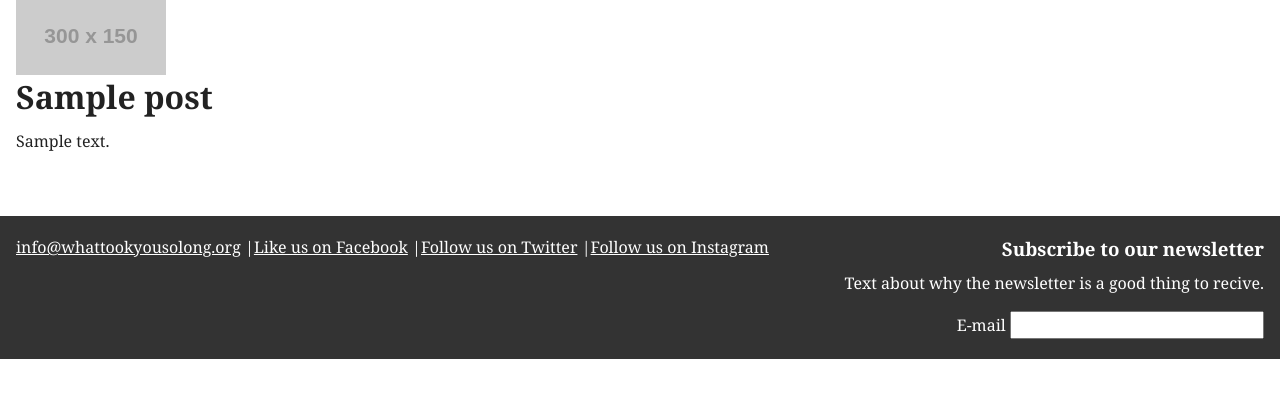
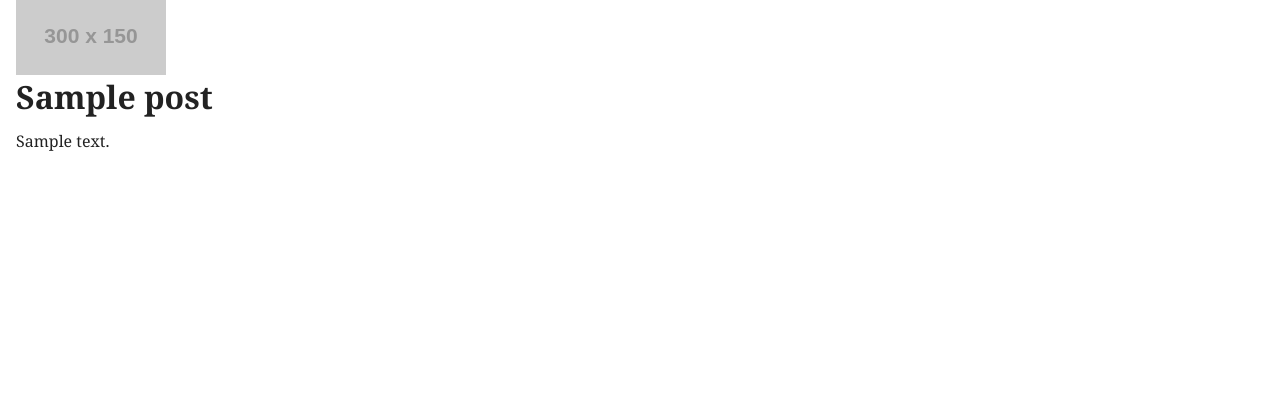
Before and after one commit to frederfred/wtysl-website, a WordPress theme: template web/app/themes/wtysl/index.php in a window 1280 px wide. Shown: the top 398 px of the page. Run offline with PHP 8.4 and a stand-in for WordPress, Linux system fonts and the light colour scheme; the site name, menu and one post (Sample post) are stand-ins, and other content is empty; grey boxes labelled with a size stand in for pictures from a placeholder-image service; style sheets or scripts are compiled from the project's sources; some libraries are stand-ins or nearby versions.

Commit message:
Remove footer

```diff
--- a/web/app/themes/wtysl/assets/stylesheets/application.scss
+++ b/web/app/themes/wtysl/assets/stylesheets/application.scss
@@ -48,7 +48,6 @@
 @import "components/accessibility_aid";
 @import "components/body";
 @import "components/flex_embed";
-@import "components/footer";
 @import "components/grid";
 @import "components/header";
 @import "components/intro";
--- a/web/app/themes/wtysl/assets/stylesheets/components/_footer.scss
+++ /dev/null
@@ -1,52 +0,0 @@
-//
-// Component: Footer
-// =============================================================================
-
-$component-name: "Footer";
-$component-base: ".#{$component-name}";
-
-#{$component-base} {
-  padding: 20px 0;
-  background: $color-brightness-20;
-
-  margin-top: $space-xl;
-
-  &,
-  a {
-    color: $color-white;
-  }
-
-  &-inner {
-    @extend %clearfix;
-  }
-
-  &-contact {
-    @extend %reset-list;
-
-    @include breakpoint($x-large) {
-      float: left;
-    }
-  }
-
-  &-contactItem {
-    display: inline-block;
-
-    &:after {
-      content: " | "
-    }
-
-    &:last-child {
-      &:after {
-        content: none;
-      }
-    }
-  }
-
-  &-newsletter {
-    @include breakpoint($x-large) {
-      float: right;
-
-      text-align: right;
-    }
-  }
-}
--- a/web/app/themes/wtysl/footer.php
+++ b/web/app/themes/wtysl/footer.php
@@ -1,25 +1,4 @@
   </main>
-
-  <footer class="Footer" role="contentinfo">
-    <div class="Wrapper">
-      <div class="Footer-inner">
-        <ul class="Footer-contact">
-          <li class="Footer-contactItem"><a href="mailto:info@whattookyousolong.org">info@whattookyousolong.org</a>
-          <li class="Footer-contactItem"><a href="https://www.facebook.com/WhatTookYouSoLong" target="_blank">Like us on Facebook</a>
-          <li class="Footer-contactItem"><a href="https://twitter.com/wtysl" target="_blank">Follow us on Twitter</a>
-          <li class="Footer-contactItem"><a href="https://instagram.com/wtysl/" target="_blank">Follow us on Instagram</a>
-        </ul>
-
-        <div class="Footer-newsletter">
-          <h3>Subscribe to our newsletter</h3>
-
-          <p>Text about why the newsletter is a good thing to recive.</p>
-
-          <?php echo include_partial("partials/newsletter_form", array("id" => "footer")); ?>
-        </div>
-      </div>
-    </div>
-  </footer>
 
   <?php if (getenv("WP_ENV") === "production"): ?>
     <script>
```
